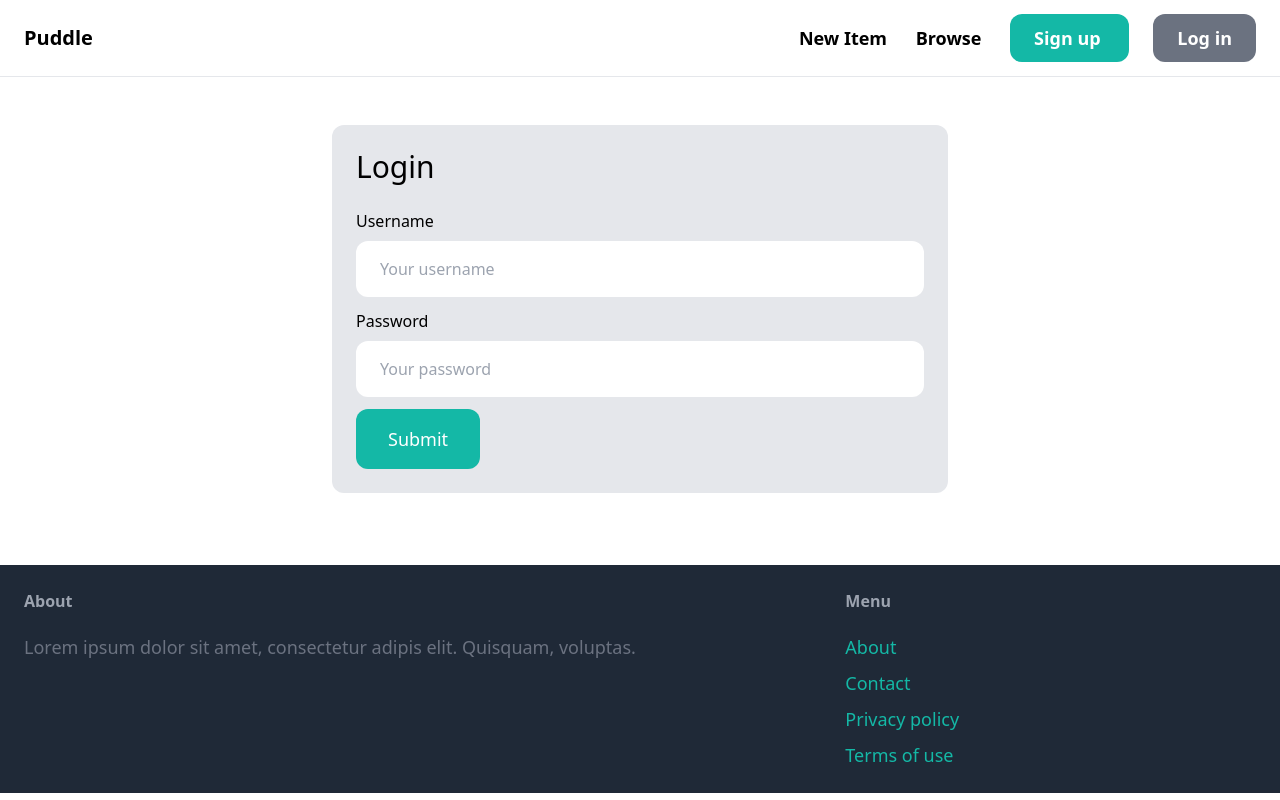
After one commit to lucasalvesb/django-marketplace, a Django app: page /login/ in a window 1280 px wide. The commit adds this page. Run offline with Django 4.2, Linux system fonts and the light colour scheme; parts of the project's set-up code (start-up, migrations or seed data) failed here and were passed over; some libraries are stand-ins or nearby versions.

Commit message:
added inbox and dashboard buttons and verification if user is logged in or not to remove the sign up and login buttons

```diff
--- a/puddle/core/forms.py
+++ b/puddle/core/forms.py
@@ -1,6 +1,18 @@
 from django import forms
-from django.contrib.auth.forms import UserCreationForm
+from django.contrib.auth.forms import UserCreationForm, AuthenticationForm
 from django.contrib.auth.models import User
+
+class LoginForm(AuthenticationForm):
+
+    username = forms.CharField(widget=forms.TextInput(attrs={
+        'placeholder': 'Your username',
+        'class': 'w-full py-4 px-6 rounded-xl'
+    }))
+
+    password = forms.CharField(widget=forms.PasswordInput(attrs={
+        'placeholder': 'Your password',
+        'class': 'w-full py-4 px-6 rounded-xl'
+    }))
 
 class SignupForm(UserCreationForm):
     class Meta:
--- a/puddle/core/templates/core/base.html
+++ b/puddle/core/templates/core/base.html
@@ -35,7 +35,21 @@
         >
           Browse
         </a>
+        {% if request.user.is_authenticated %}
 
+          <a
+            href="#"
+            class="px-6 py-3 text-lg font-semibold bg-teal-500 text-white rounded-xl hover:bg-teal-700"
+          >
+            Inbox
+          </a>
+          <a
+            href="#"
+            class="px-6 py-3 text-lg font-semibold bg-gray-500 text-white rounded-xl hover:bg-gray-700"
+          >
+            Dashboard
+          </a>
+        {% else %}
           <a
             href="{% url 'core:signup' %}"
             class="px-6 py-3 text-lg font-semibold bg-teal-500 text-white rounded-xl hover:bg-teal-700"
@@ -43,11 +57,12 @@
             Sign up
           </a>
           <a
-          href="#"
+            href="{% url 'core:login' %}"
             class="px-6 py-3 text-lg font-semibold bg-gray-500 text-white rounded-xl hover:bg-gray-700"
           >
             Log in
           </a>
+        {% endif %}
       </div>
     </nav>
     <div class="px-6 py-6">{% block content %} {% endblock %}</div>
@@ -62,10 +77,34 @@
       <div class="w-1/3">
         <h3 class="mb-5 font-semibold text-gray-400">Menu</h3>
         <ul class="space-y-2">
-        <li><a href="#" class="text-lg text-teal-500 hover:text-teal-700">About</a></li>
-        <li><a href="{% url 'core:contact' %}" class="text-lg text-teal-500 hover:text-teal-700">Contact</a></li>
-        <li><a href="#" class="text-lg text-teal-500 hover:text-teal-700">Privacy policy</a></li>
-        <li><a href="#" class="text-lg text-teal-500 hover:text-teal-700">Terms of use</a></li>
+          <li>
+            <a
+              href="#"
+              class="text-lg text-teal-500 hover:text-teal-700"
+              >About</a
+            >
+          </li>
+          <li>
+            <a
+              href="{% url 'core:contact' %}"
+              class="text-lg text-teal-500 hover:text-teal-700"
+              >Contact</a
+            >
+          </li>
+          <li>
+            <a
+              href="#"
+              class="text-lg text-teal-500 hover:text-teal-700"
+              >Privacy policy</a
+            >
+          </li>
+          <li>
+            <a
+              href="#"
+              class="text-lg text-teal-500 hover:text-teal-700"
+              >Terms of use</a
+            >
+          </li>
         </ul>
       </div>
     </footer>
--- /dev/null
+++ b/puddle/core/templates/core/login.html
@@ -0,0 +1,35 @@
+{% extends 'core/base.html' %}
+
+{% block title %}
+    Login
+{% endblock %}
+
+{% block content %}
+  <div class="w-1/2 my-6 mx-auto p-6 bg-gray-200 rounded-xl">
+    <h1 class="mb-6 text-3xl"> Login </h1>
+
+    <form method="post" action=".">
+      {% csrf_token %}
+
+      <div class="mb-3">
+        <label class="inline-block mb-2"> Username </label> <br>
+        {{ form.username }}
+      </div>
+
+      <div class="mb-3">
+        <label class="inline-block mb-2"> Password </label> <br>
+        {{ form.password }}
+      </div>
+
+      {% if form.errors or form.non_field_errors %}
+        <div class="mb-3 p-6 bg-red-100 rounded-xl">
+          {% for field in form %}
+            {{ field.errors }}
+          {% endfor %}
+          {{ form.non_field_errors }}
+      {% endif %}
+
+      <button class="py-4 px-8 text-lg bg-teal-500 hover:bg-teal-700 rounded-xl text-white"> Submit </button>
+    </form>
+  </div>
+{% endblock %}
--- a/puddle/core/urls.py
+++ b/puddle/core/urls.py
@@ -1,11 +1,14 @@
+from django.contrib.auth import views as auth_views
 from django.urls import path
 
 from . import views
+from .forms import LoginForm
 
 app_name = 'core'
 
 urlpatterns = [
     path('', views.index, name='index'),
     path('contact/', views.contact, name='contact'),
-    path('signup/', views.signup, name='signup')
+    path('signup/', views.signup, name='signup'),
+    path('login/', auth_views.LoginView.as_view(template_name='core/login.html', authentication_form=LoginForm), name='login'),
 ]
--- a/puddle/puddle/settings.py
+++ b/puddle/puddle/settings.py
@@ -26,6 +26,10 @@ SECRET_KEY = 'django-insecure-vg8xetvqa(4_gpq(qbbolx16tl#&s4arc)fqr)9o9yd9lwd89k
 DEBUG = True
 
 ALLOWED_HOSTS = []
+
+LOGIN_URL = '/login/'
+LOGIN_REDIRECT_URL = '/'
+LOGOUT_REDIRECT_URL = '/'
 
 
 # Application definition
```
Also changed, not shown: puddle/db.sqlite3. Lines whose indentation alone changed are shown as unchanged.
